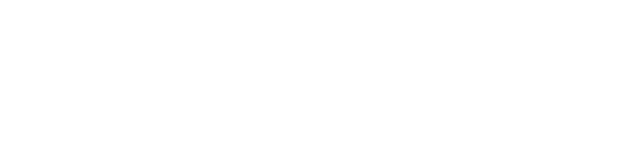
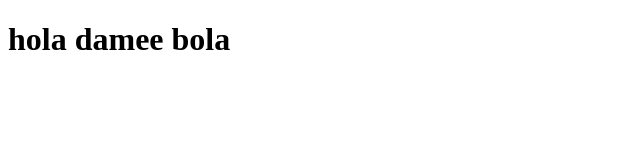
Before and after one commit to 12luisfer/practico, a plain HTML site: page index.html in a window 1280 px wide. Shown: the whole page, without its empty margins (0-640 px from the left). Drawn offline with Linux system fonts and the light colour scheme.

Commit message:
le puse un h1

```diff
--- a/index.html
+++ b/index.html
@@ -6,6 +6,6 @@
     <title>Document</title>
 </head>
 <body>
-
+    <h1>hola damee bola</h1>
 </body>
 </html>
```
